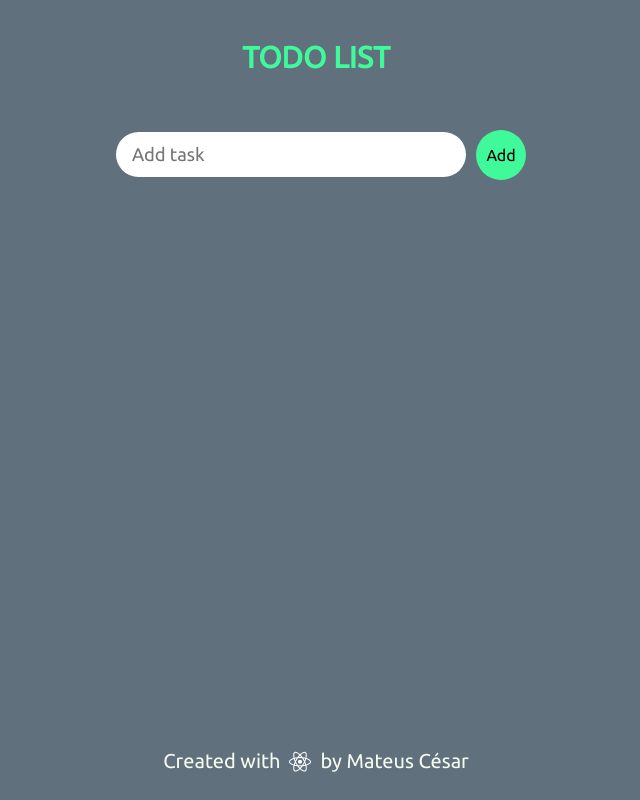
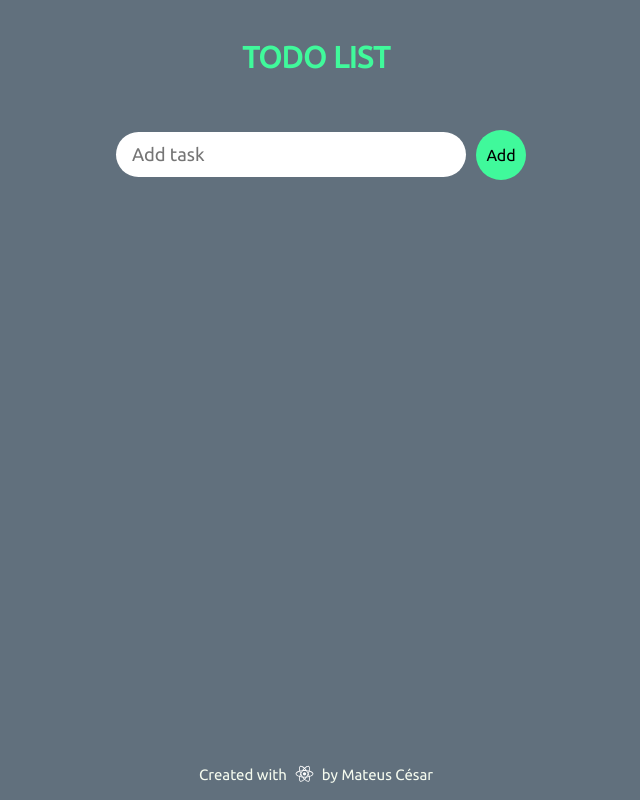
Before and after one commit to mateuscdiniz/react-typescript-todoapp, a React (Create React App) app: page / in a window 1280 px wide. Shown: the whole page, without its empty margins (324-964 px from the left). Built offline with nearby package versions, Linux system fonts and the light colour scheme.

Commit message:
fixing footer size

```diff
--- a/src/core/components/Footer/Footer.styled.ts
+++ b/src/core/components/Footer/Footer.styled.ts
@@ -4,7 +4,7 @@ const FooterStyled = styled.div({
   display: 'flex',
   justifyContent: 'center',
   alignItems: 'center',
-  fontSize: '20px',
+  fontSize: '15px',
   fontFamily: 'Ubuntu Regular',
   color: '#F5FBEF',
   '&:hover': {
--- a/src/shared/icons/ReactIcon/ReactIcon.tsx
+++ b/src/shared/icons/ReactIcon/ReactIcon.tsx
@@ -7,8 +7,8 @@ import { IconProps } from '../../models'
 function ReactIcon({
   id,
   title,
-  width = 40,
-  height = 50,
+  width = 35,
+  height = 23,
 
   marginTop = 0,
   marginLeft = 0,
```
